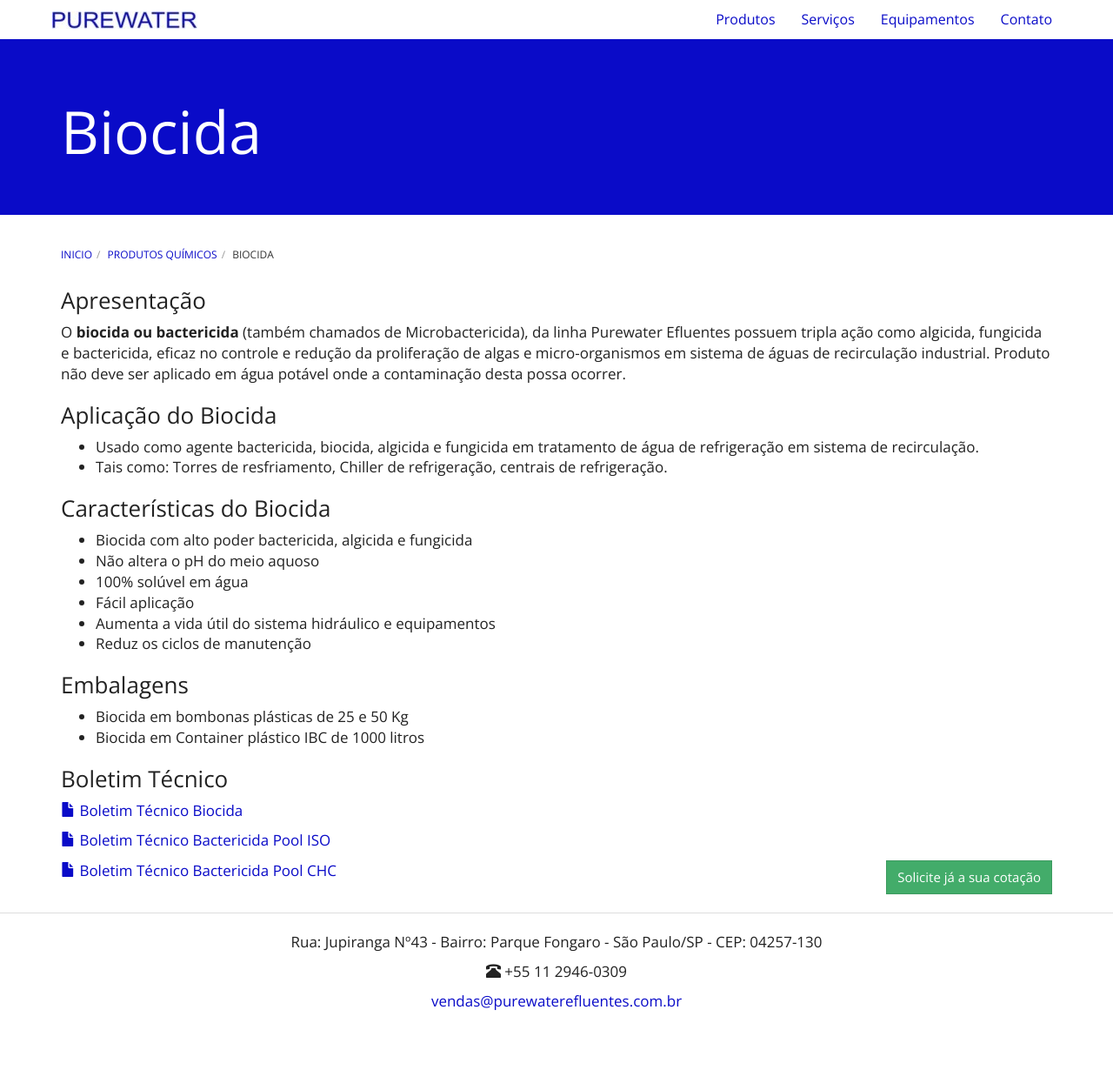
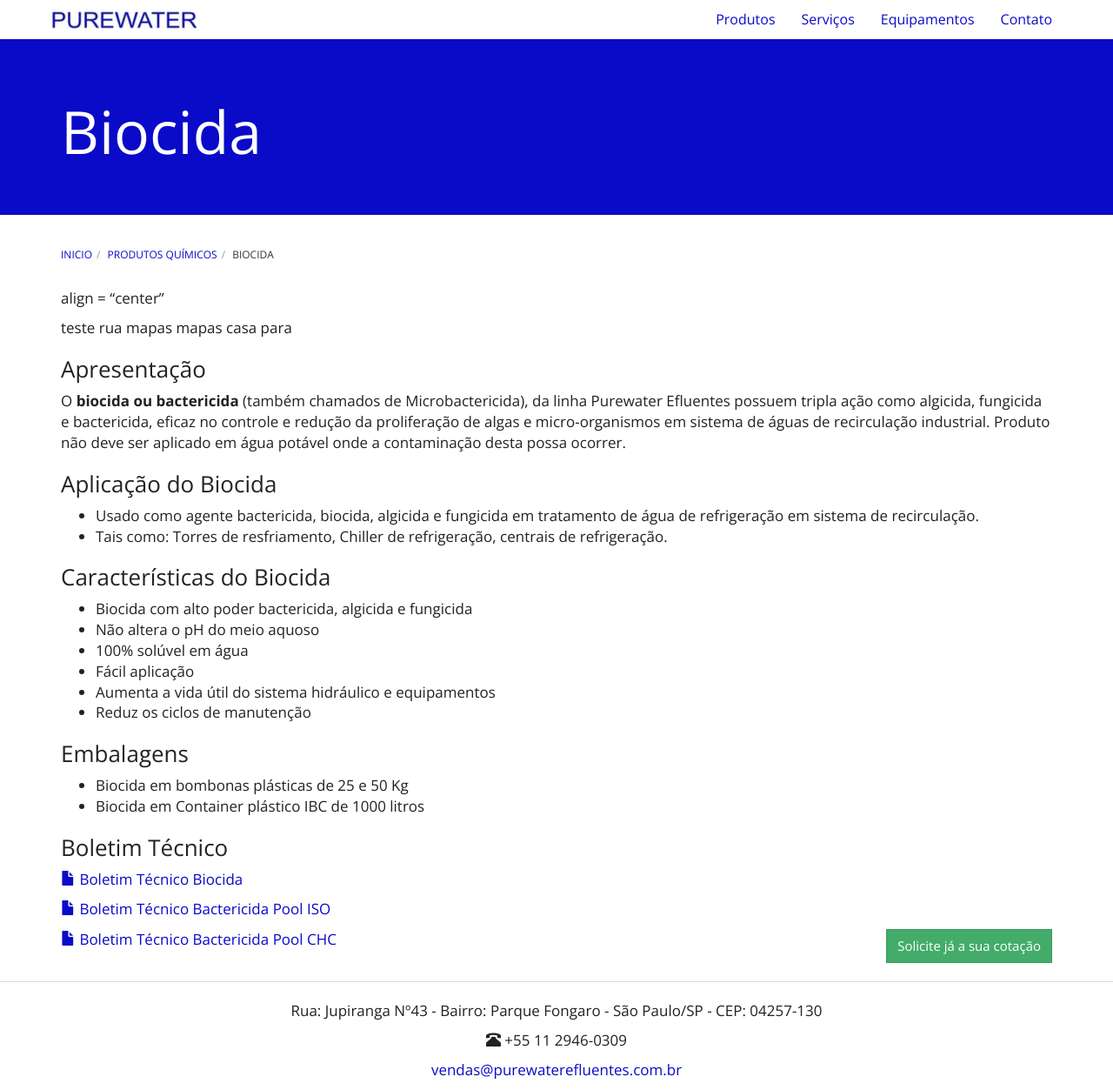
Before and after one commit to purewaterefluentes/purewaterefluentes.github.io, a Jekyll site: the page built from produtos/biocida.md, in a window 1280 px wide and 1253 px high. Shown: the whole window at 87% size. Built offline with Jekyll 4.4.1, drawn with Linux system fonts in a browser that asks for light colours; nearby versions of some CDN libraries; library files that are not in the unit come from our copies.

Commit message:
Update biocida.md

```diff
--- a/produtos/biocida.md
+++ b/produtos/biocida.md
@@ -4,6 +4,8 @@
 title: Biocida
 subtitle:
 ---
+align = “center”
+<p> teste rua mapas mapas casa para </p>
 
 ### Apresentação
 O **biocida ou bactericida** (também chamados de Microbactericida), da linha Purewater Efluentes possuem tripla ação como algicida, fungicida e bactericida, eficaz no controle e redução da proliferação de algas e micro-organismos em sistema de águas de recirculação industrial.
```
